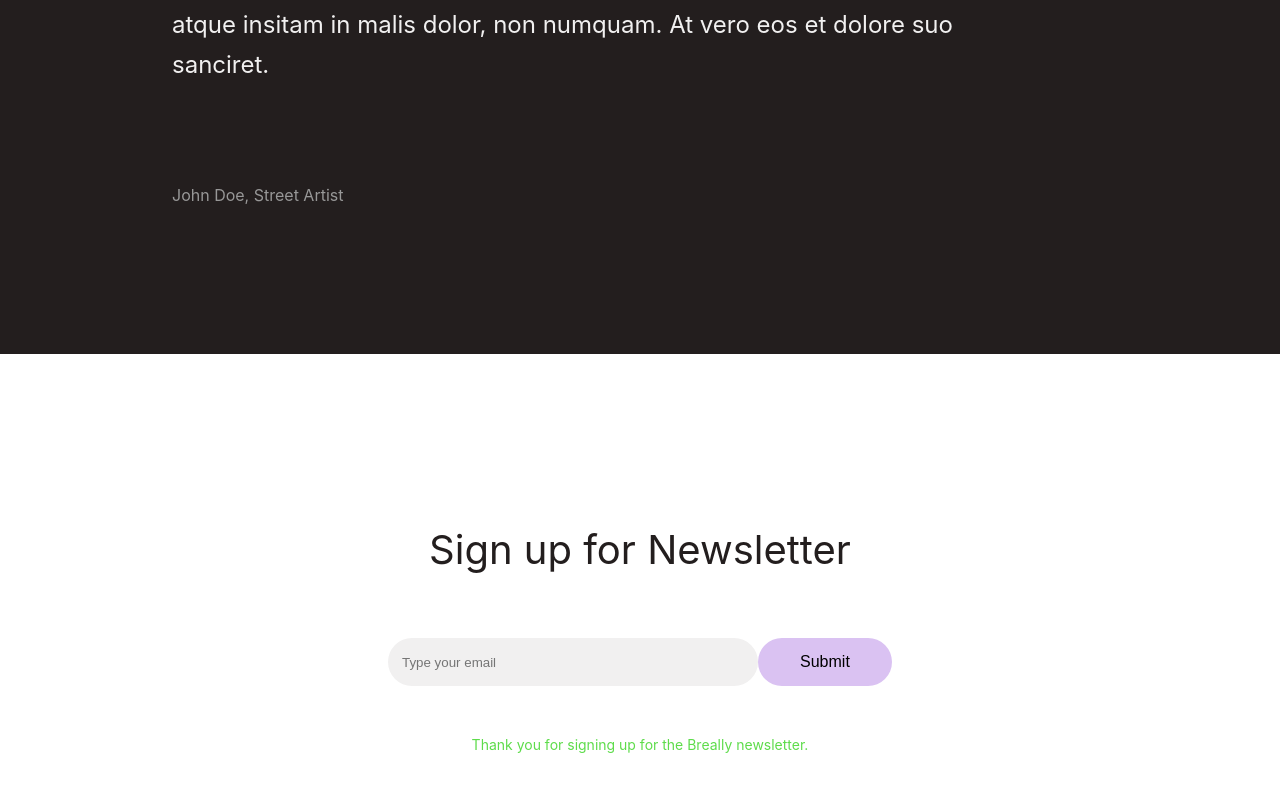
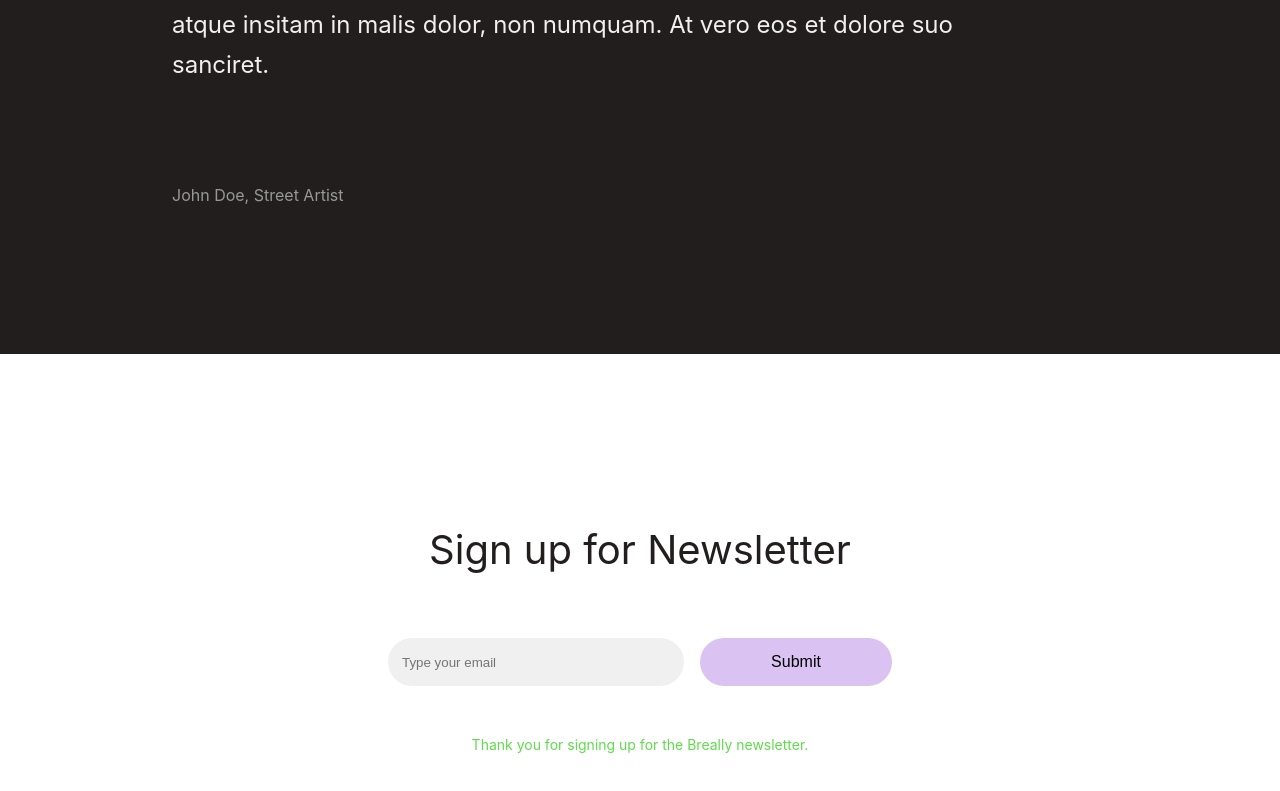
Before and after one commit to Dursky/Adchitects-Task, a React (Create React App) app: page / in a window 1280 px wide. Shown: the part 1033-1824 px from the top of the page. Before the commit the page ends 1803 px from the top, so only its background shows below. Built offline with nearby package versions, Linux system fonts and the light colour scheme.

Commit message:
fix: fix width of elements at Newsletter section

```diff
--- a/src/Components/Header/index.tsx
+++ b/src/Components/Header/index.tsx
@@ -24,6 +24,7 @@ export const Header = () => (
 				content="Contact us"
 				style={{
 					marginRight: 64,
+					lineHeight: "24px",
 				}}
 			/>
 		</div>
--- a/src/Components/Link/index.tsx
+++ b/src/Components/Link/index.tsx
@@ -5,7 +5,7 @@ export interface Props {
 	link?: string;
 }
 export const Link = ({content, link}: Props) => (
-	<a href={link} style={{color: "#231E1E", fontSize: 16, fontWeight: 500}}>
+	<a href={link} style={{color: "#231E1E", fontSize: 16, fontWeight: 500, lineHeight: "24px"}}>
 		{content}
 	</a>
 );
--- a/src/Components/Newsletter/index.tsx
+++ b/src/Components/Newsletter/index.tsx
@@ -9,6 +9,8 @@ export const Newsletter = () => (
 			flexDirection: "column",
 			paddingLeft: 388,
 			paddingRight: 388,
+			paddingTop: 128,
+			paddingBottom: 128,
 		}}>
 		<p
 			style={{
@@ -16,11 +18,16 @@ export const Newsletter = () => (
 				fontSize: 40,
 				textAlign: "center",
 				lineHeight: "56px",
-				paddingTop: 128,
 			}}>
 			Sign up for Newsletter
 		</p>
-		<div style={{display: "flex", flexDirection: "row", marginTop: 20}}>
+		<div
+			style={{
+				display: "flex",
+				flexDirection: "row",
+				marginTop: 20,
+				justifyContent: "center",
+			}}>
 			<input
 				placeholder="Type your email"
 				style={{
@@ -30,9 +37,12 @@ export const Newsletter = () => (
 					border: "none",
 					color: "black",
 					width: "100%",
+					marginRight: 16,
 				}}
 			/>
-			<Button content="Submit" />
+			<div style={{width: 192}}>
+				<Button content="Submit" />
+			</div>
 		</div>
 		<p
 			style={{
```
